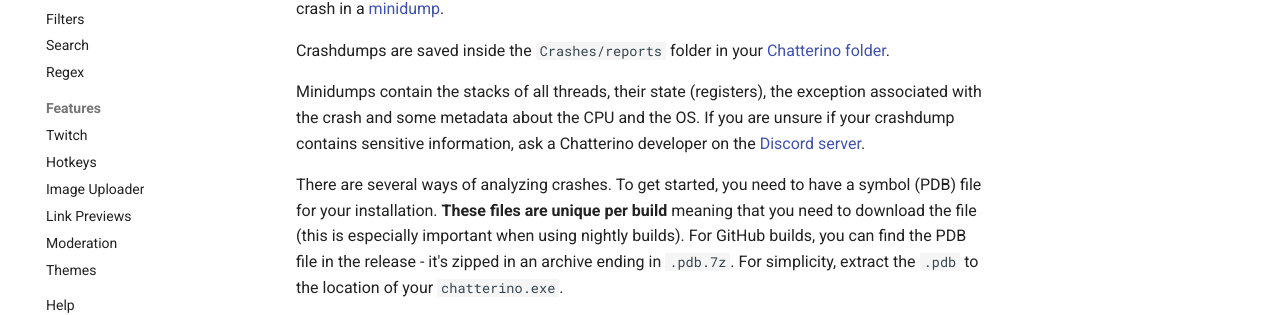
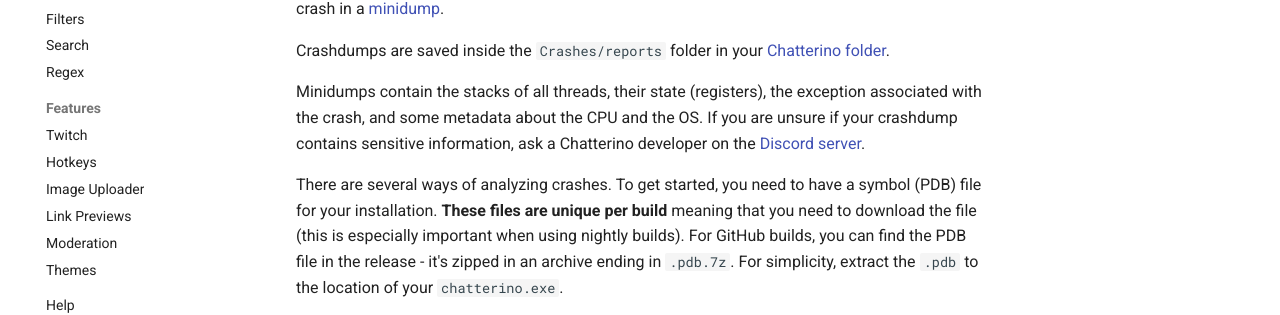
Before and after one commit to Chatterino/wiki, an MkDocs documentation site: the page built from docs/Crash Analysis.md, in a window 1280 px wide and 900 px high. Shown: the part 209-524 px from the top of the window. Built offline with MkDocs 1.6.1 and Material for MkDocs 9.7.7, drawn with Linux system fonts in a browser that asks for light colours; comment, search, counter and statistics services are not loaded.

```diff
--- a/docs/Crash Analysis.md
+++ b/docs/Crash Analysis.md
@@ -4,7 +4,7 @@ When running on Windows, Chatterino 2.4.1 and later will automatically save info
 
 Crashdumps are saved inside the `Crashes/reports` folder in your [Chatterino folder](/Settings/#where-is-my-chatterino-folder-located).
 
-Minidumps contain the stacks of all threads, their state (registers), the exception associated with the crash and some metadata about the CPU and the OS. If you are unsure if your crashdump contains sensitive information, ask a Chatterino developer on the [Discord server](https://discord.gg/qq7DDxjste).
+Minidumps contain the stacks of all threads, their state (registers), the exception associated with the crash, and some metadata about the CPU and the OS. If you are unsure if your crashdump contains sensitive information, ask a Chatterino developer on the [Discord server](https://discord.gg/qq7DDxjste).
 
 There are several ways of analyzing crashes. To get started, you need to have a symbol (PDB) file for your installation. **These files are unique per build** meaning that you need to download the file (this is especially important when using nightly builds). For GitHub builds, you can find the PDB file in the release - it's zipped in an archive ending in `.pdb.7z`. For simplicity, extract the `.pdb` to the location of your `chatterino.exe`.
 
```
